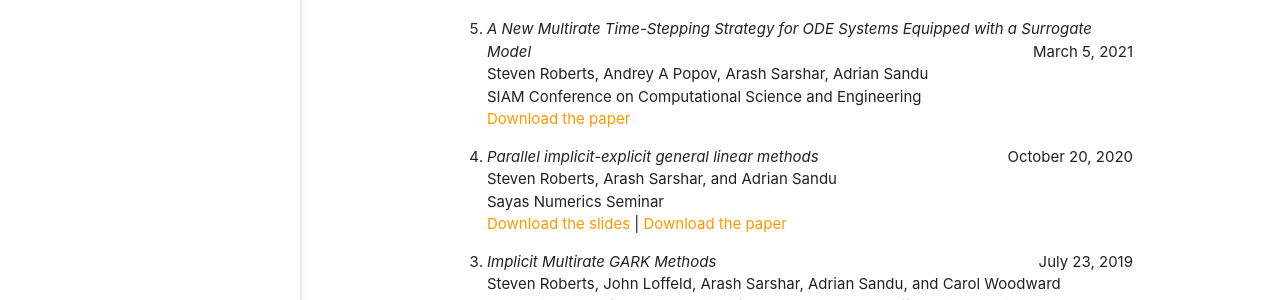
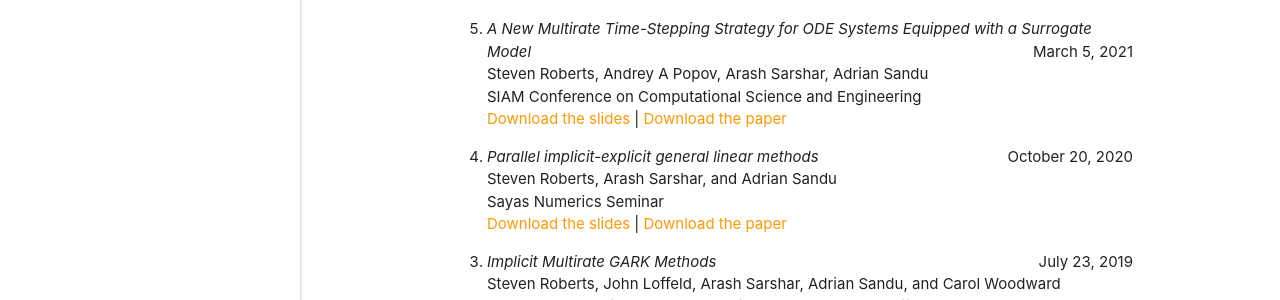
Before and after one commit to Steven-Roberts/Steven-Roberts.github.io, a Jekyll site: the page built from research.md, in a window 1280 px wide and 1374 px high. Shown: the part 532-832 px from the top of the window. Built offline with Jekyll 4.4.1, drawn with Linux system fonts in a browser that asks for light colours; some of the changed lines change nothing that is shown.

Commit message:
Add CSE21 slides

```diff
--- a/research.md
+++ b/research.md
@@ -8,6 +8,7 @@ presentations:
     authors: Steven Roberts, Andrey A Popov, Arash Sarshar, Adrian Sandu
     venue: SIAM Conference on Computational Science and Engineering
     date: March 5, 2021
+    slides: /presentations/CSE-surrogate.pdf
     paper: https://arxiv.org/abs/2011.03688
 
   - title: Parallel implicit-explicit general linear methods
```
Also changed, not shown: 1 other file.
